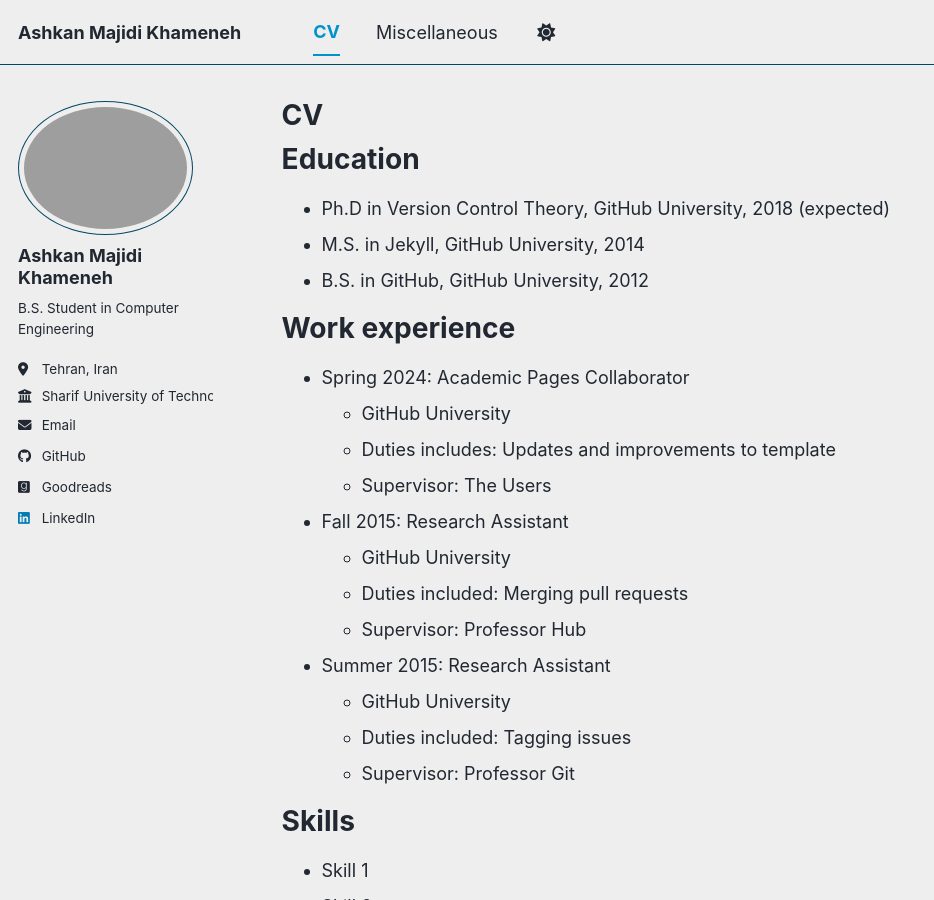
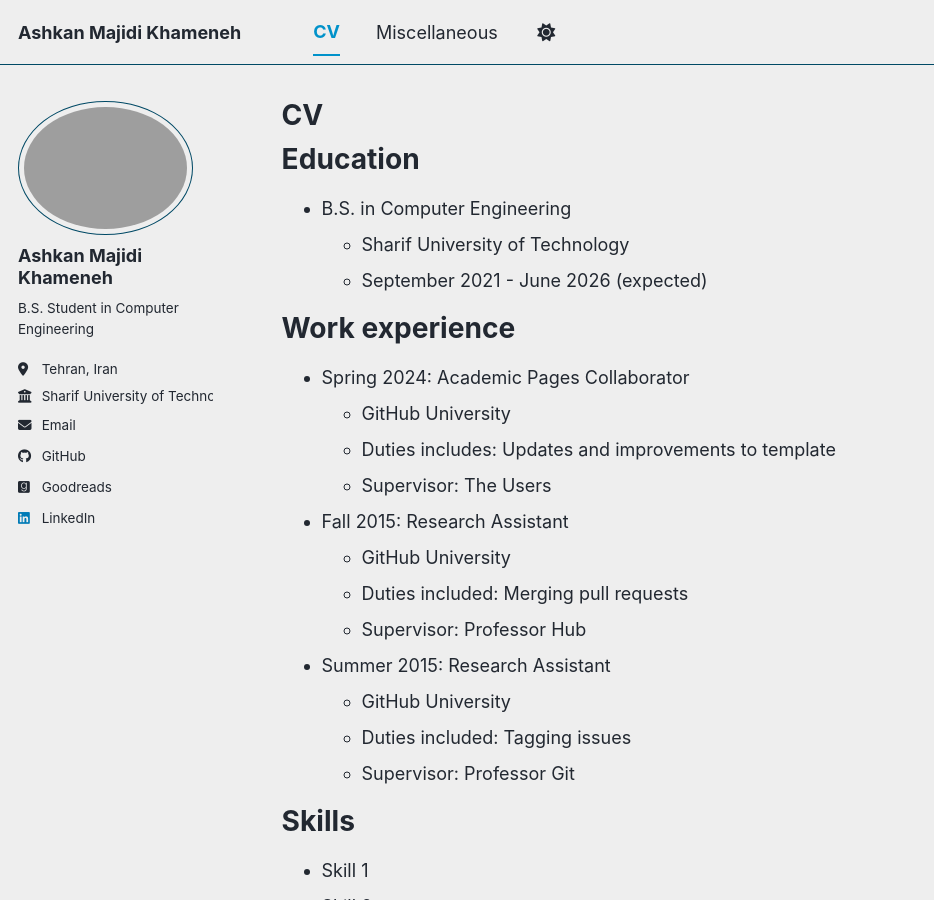
Before and after one commit to AFSA1729/afsa1729.github.io, a Jekyll site: the page built from _pages/cv.md, in a window 1280 px wide and 900 px high. Shown: the whole window, without its empty margins (0-934 px from the left). Built offline with Jekyll 4.4.1, drawn with Linux system fonts in a browser that asks for light colours; a script bundle is joined from its source files by our own code; library files that are not in the unit come from our copies.

Commit message:
Update cv.md #1

```diff
--- a/_pages/cv.md
+++ b/_pages/cv.md
@@ -11,9 +11,9 @@ redirect_from:
 
 Education
 ======
-* Ph.D in Version Control Theory, GitHub University, 2018 (expected)
-* M.S. in Jekyll, GitHub University, 2014
-* B.S. in GitHub, GitHub University, 2012
+* B.S. in Computer Engineering
+  * Sharif University of Technology
+  * September 2021 - June 2026 (expected)
 
 Work experience
 ======
```
